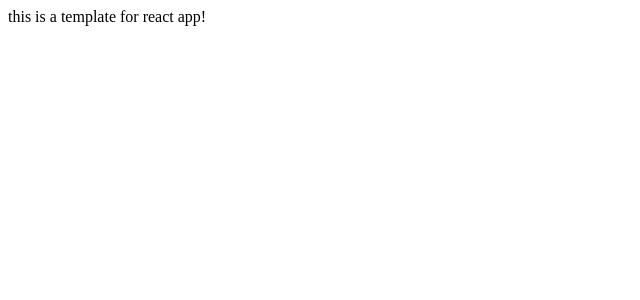
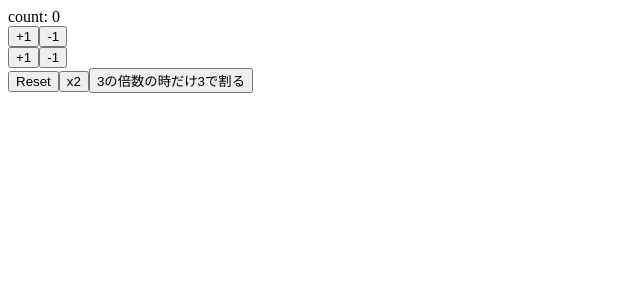
Before and after one commit to kazukichiyade/react-hooks-practice, a React (Create React App) app: page / in a window 1280 px wide. Shown: the top 300 px of the page, without its empty margins (0-640 px from the left). Built offline with nearby package versions, Linux system fonts and the light colour scheme; the HTML template or start-up script is replaced by a standard one.

Commit message:
my first react hooks with state

```diff
--- a/src/App.js
+++ b/src/App.js
@@ -1,7 +1,42 @@
-import React from 'react';
+import React, { useState } from 'react';
 
 const App = () => {
-  return <div>this is a template for react app!</div>;
+  const [count, setCount] = useState(0);
+  console.log({ count });
+  console.log({ setCount });
+
+  const increment = () => setCount(count + 1);
+
+  const decrement = () => setCount(count - 1);
+
+  const increment2 = () => setCount(previousCount => previousCount + 1);
+
+  const decrement2 = () => setCount(previousCount => previousCount - 1);
+
+  const reset = () => setCount(0);
+
+  const double = () => setCount(count * 2);
+
+  const divide3 = () => setCount(count => (count % 3 === 0 ? count / 3 : count));
+
+  return (
+    <React.Fragment>
+      <div>count: {count}</div>
+      <div>
+        <button onClick={increment}>+1</button>
+        <button onClick={decrement}>-1</button>
+      </div>
+      <div>
+        <button onClick={increment2}>+1</button>
+        <button onClick={decrement2}>-1</button>
+      </div>
+      <div>
+        <button onClick={reset}>Reset</button>
+        <button onClick={double}>x2</button>
+        <button onClick={divide3}>3の倍数の時だけ3で割る</button>
+      </div>
+    </React.Fragment>
+  );
 };
 
 export default App;
```
